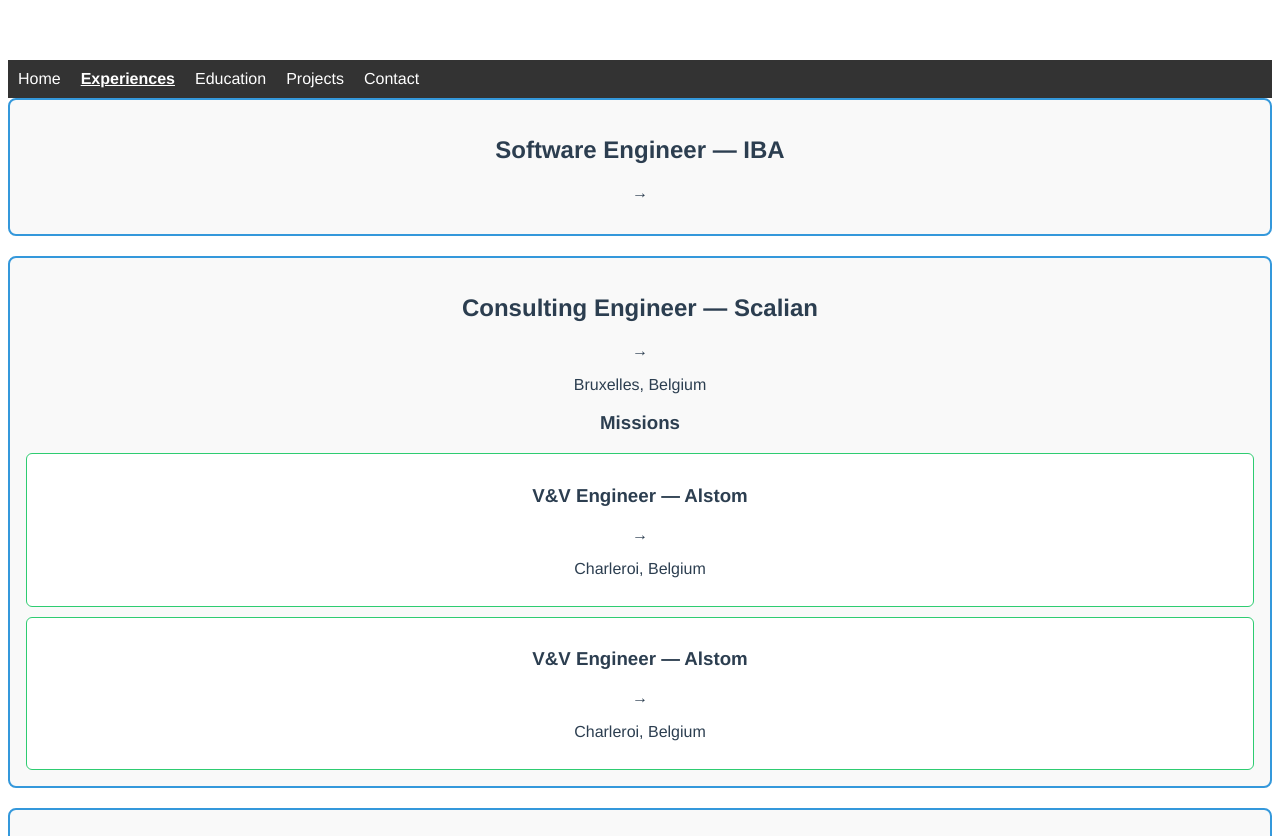
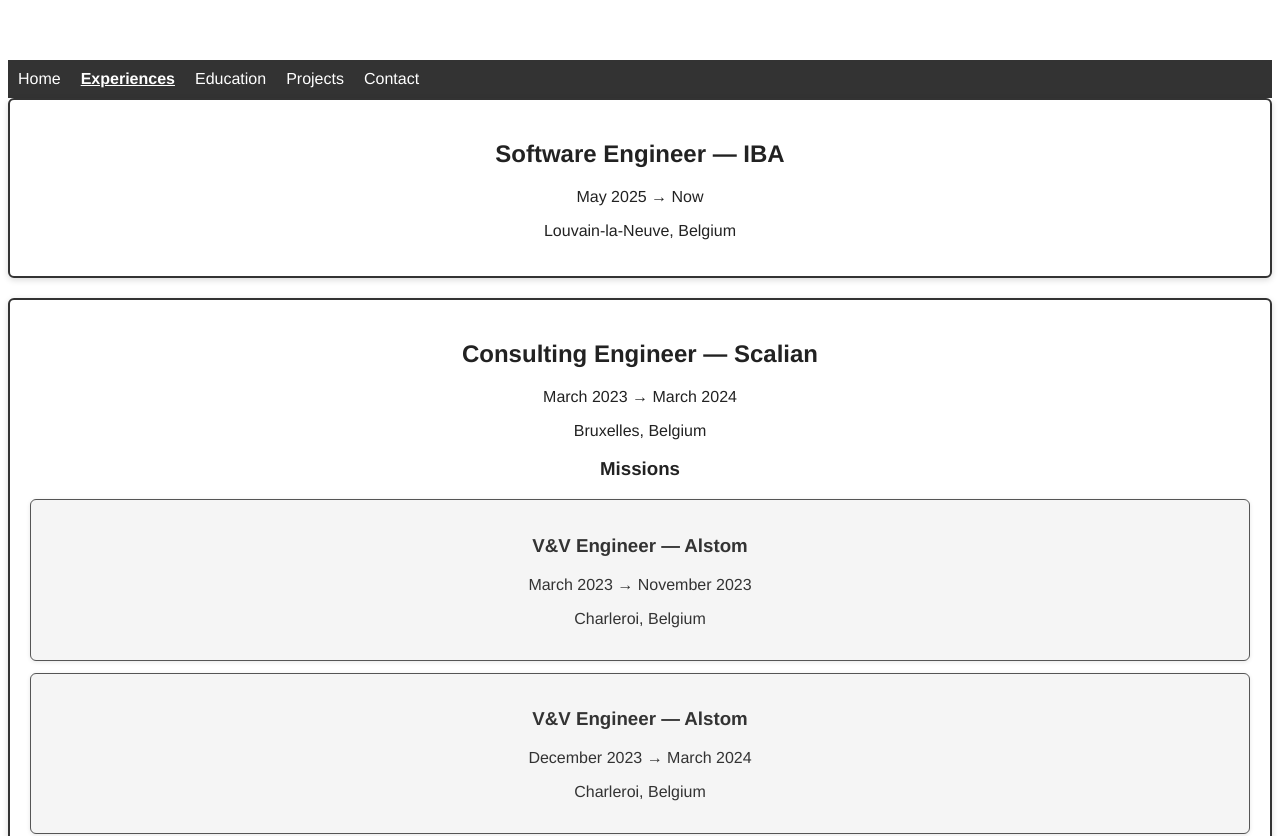
Before and after one commit to cedric-dem/my-portfolio, a Vue app: page /jobs in a window 1280 px wide. Shown: the top 836 px of the page. Built offline with nearby package versions, Linux system fonts and the light colour scheme.

Commit message:
add content to experiences cards + change style for both types of cards

```diff
--- a/src/components/ExperienceCard.vue
+++ b/src/components/ExperienceCard.vue
@@ -39,10 +39,17 @@
 
 <style scoped>
 .experience-card {
-  border: 2px solid #3498db;
-  border-radius: 8px;
-  padding: 16px;
+  border: 2px solid #333;
+  border-radius: 6px;
+  padding: 20px;
   margin-bottom: 20px;
-  background-color: #f9f9f9;
+  background-color: #fff;
+  box-shadow: 0 2px 6px rgba(0,0,0,0.15);
+  transition: box-shadow 0.3s ease;
+  color: #222;
+}
+
+.experience-card:hover {
+  box-shadow: 0 6px 12px rgba(0,0,0,0.25);
 }
 </style>
--- a/src/components/MissionCard.vue
+++ b/src/components/MissionCard.vue
@@ -23,10 +23,17 @@
 
 <style scoped>
 .mission-card {
-  border: 1.5px solid #2ecc71;
+  border: 1.5px solid #555;
   border-radius: 6px;
-  padding: 12px;
-  margin-top: 10px;
-  background-color: #fff;
+  padding: 16px;
+  margin-top: 12px;
+  background-color: #f5f5f5;
+  box-shadow: 0 1px 4px rgba(0,0,0,0.1);
+  transition: box-shadow 0.3s ease;
+  color: #333;
+}
+
+.mission-card:hover {
+  box-shadow: 0 4px 8px rgba(0,0,0,0.2);
 }
 </style>
--- a/src/views/ExperiencesPage.vue
+++ b/src/views/ExperiencesPage.vue
@@ -13,32 +13,32 @@
 
 const experiences = [
   {
-    startDate: '',
-    endDate: '',
-    location: '',
+    startDate: 'May 2025',
+    endDate: 'Now',
+    location: 'Louvain-la-Neuve, Belgium',
     company: 'IBA',
     jobTitle: 'Software Engineer',
     description: ''
   },
   {
-    startDate: '',
-    endDate: '',
+    startDate: 'March 2023',
+    endDate: 'March 2024',
     location: 'Bruxelles, Belgium',
     company: 'Scalian',
     jobTitle: 'Consulting Engineer',
     description: '',
     missions: [
       {
-        startDate: '',
-        endDate: '',
+        startDate: 'March 2023',
+        endDate: 'November 2023',
         location: 'Charleroi, Belgium',
         company: 'Alstom',
         jobTitle: 'V&V Engineer',
         description: ''
       },
       {
-        startDate: '',
-        endDate: '',
+        startDate: 'December 2023',
+        endDate: 'March 2024',
         location: 'Charleroi, Belgium',
         company: 'Alstom',
         jobTitle: 'V&V Engineer',
@@ -47,11 +47,11 @@
     ]
   },
   {
-    startDate: '',
-    endDate: '',
+    startDate: 'July 2021',
+    endDate: 'October 2021',
     location: 'Louvain-la-Neuve, Belgium',
     company: 'B12 Consulting',
-    jobTitle: '',
+    jobTitle: 'Software developper (Intern)',
     description: ''
   },
   {
@@ -59,7 +59,7 @@
     endDate: '',
     location: 'Tubize, Belgium',
     company: 'Thales Belgium',
-    jobTitle: '',
+    jobTitle: 'Student job',
     description: ''
   }
 ]
```
